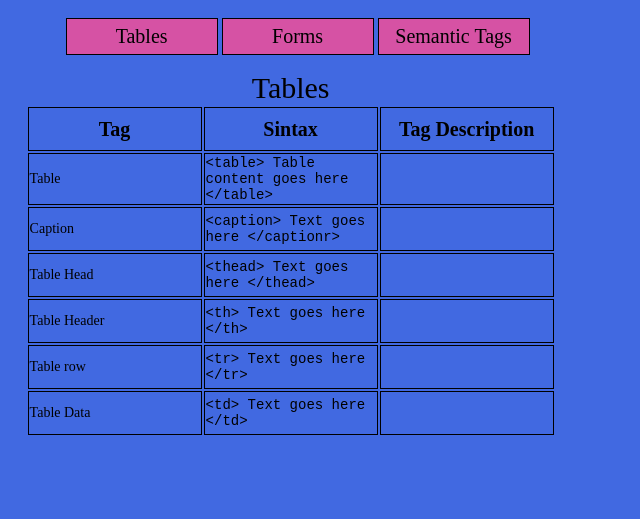
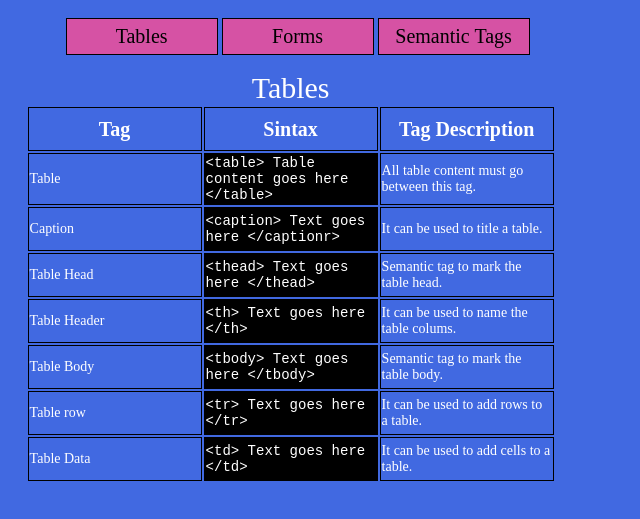
Before and after one commit to vegasjj/CheatSheet, a plain HTML site: page index.html in a window 1280 px wide. Shown: the part 87-606 px from the top of the page, without its empty margins (0-640 px from the left). Drawn offline with Linux system fonts and the light colour scheme.

Commit message:
Add all descriptions

```diff
--- a/index.html
+++ b/index.html
@@ -33,32 +33,37 @@
           <tr>
             <td>Table</td>
             <td class="monospace">&lt;table&gt; Table content goes here &lt;/table&gt;</td>
-            <td></td>
+            <td> All table content must go between this tag.</td>
           </tr>
           <tr>
             <td>Caption</td>
             <td class="monospace">&lt;caption&gt; Text goes here &lt/captionr&gt;</td>
-            <td></td>
+            <td>It can be used to title a table.</td>
           </tr>
           <tr>
             <td>Table Head</td>
             <td class="monospace">&lt;thead&gt; Text goes here &lt;/thead&gt;</td>
-            <td></td>
+            <td> Semantic tag to mark the table head.</td>
           </tr>
           <tr>
             <td>Table Header</td>
             <td class="monospace">&lt;th&gt; Text goes here &lt;/th&gt;</td>
-            <td></td>
+            <td>It can be used to name the table colums.</td>
+          </tr>
+          <tr>
+            <td>Table Body</td>
+            <td class="monospace">&lt;tbody&gt; Text goes here &lt;/tbody&gt;</td>
+            <td> Semantic tag to mark the table body.</td>
           </tr>
           <tr>
             <td>Table row</td>
             <td class="monospace">&lt;tr&gt; Text goes here &lt;/tr&gt;</td>
-            <td></td>
+            <td>It can be used to add rows to a table.</td>
           </tr>
           <tr>
             <td>Table Data</td>
             <td class="monospace">&lt;td&gt; Text goes here &lt;/td&gt;</td>
-            <td></td>
+            <td>It can be used to add cells to a table.</td>
           </tr>
         </tbody>
       </table>
--- a/styles.css
+++ b/styles.css
@@ -27,12 +27,14 @@ body {
 
 caption {
   font-size: 30px;
+  color: white;
 }
 
 td, th {
   border: 1px solid #000;
   width: 170px;
   height: 40px;
+  color: white;
 }
 
 th {
@@ -45,4 +47,5 @@ td {
 
 .monospace {
   font-family: monospace;
+  background-color: black;
 }
```
